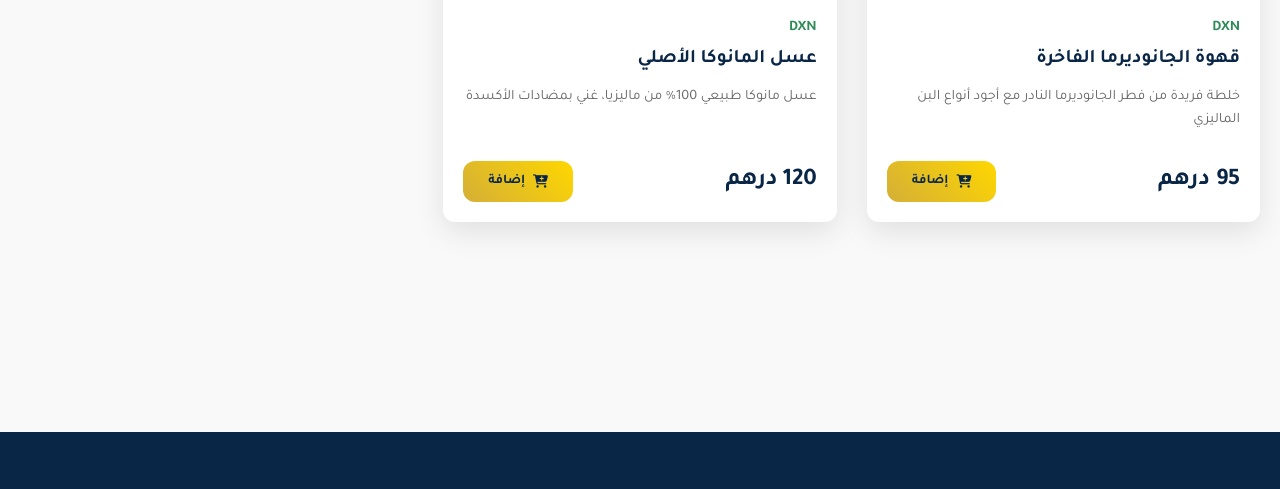
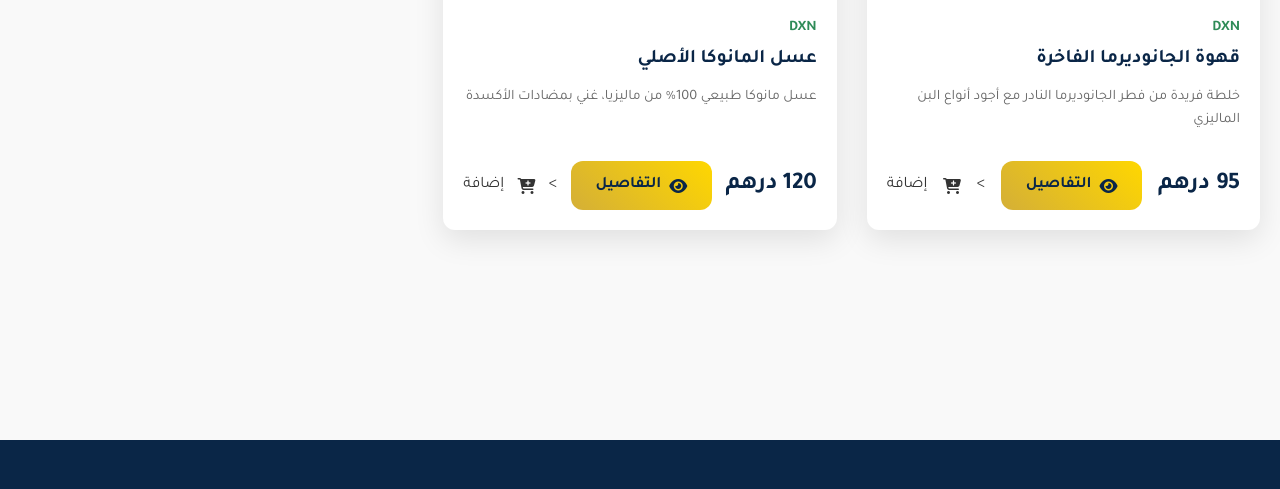
Before and after one commit to abdulaziz1076-hash/malisya, a website: page index.html in a window 1280 px wide. Shown: the part 1047-1536 px from the top of the page. Drawn offline with Linux system fonts and the light colour scheme.

Commit message:
index.html

```diff
--- a/index.html
+++ b/index.html
@@ -686,7 +686,9 @@
                             <div class="product-description">${product.description}</div>
                             <div class="product-footer">
                                 <div class="product-price">${product.price} ${settings.currency || 'درهم'}</div>
-                                <button class="btn btn-primary" onclick="appMain.addToCart(${product.id})"
+                                <a href="product-details.html?id=${product.id}" class="btn btn-primary" style="text-decoration: none; display: inline-flex; align-items: center; justify-content: center;">
+                                <i class="fas fa-eye"></i> التفاصيل
+                                </a>
                                         ${!isAvailable ? 'disabled style="opacity:0.5; cursor:not-allowed;"' : ''}>
                                     <i class="fas ${!isAvailable ? 'fa-times' : 'fa-cart-plus'}"></i>
                                     ${!isAvailable ? 'غير متوفر' : 'إضافة'}
```
